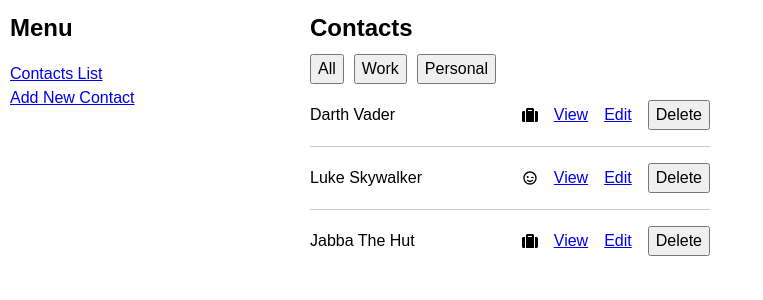
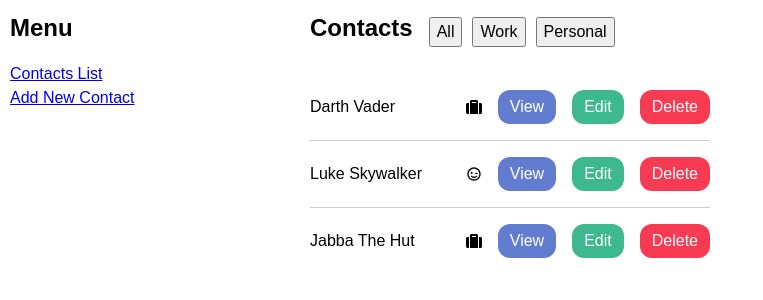
Before and after one commit to boolean-uk/react-address-book, a React (Create React App) app: page / in a window 1280 px wide. Shown: the top 300 px of the page, without its empty margins (0-763 px from the left). Built offline with nearby package versions, Linux system fonts and the light colour scheme; data requests are answered from the project's data file.

Commit message:
added some css for buttons and meetings page

```diff
--- a/src/components/ContactsEdit.js
+++ b/src/components/ContactsEdit.js
@@ -168,7 +168,7 @@ function ContactsEdit({ contacts, setContacts }) {
       </div>
 
       <div className="actions-section">
-        <button className="button blue" type="submit">
+        <button className="btn edit" type="submit">
           Edit Contact
         </button>
       </div>
--- a/src/components/ContactsList.js
+++ b/src/components/ContactsList.js
@@ -65,18 +65,22 @@ function ContactsList({ contacts, setContacts }) {
 
   return (
     <>
-      <header>
+      <header className="title-and-btns">
         <h2>Contacts</h2>
-      </header>
         <div className="filter-container">
-        <button onClick={() => setSearchParams({ type: ["work", "personal"] })}>
+          <button
+            onClick={() => setSearchParams({ type: ["work", "personal"] })}
+          >
             All
           </button>
-        <button onClick={() => setSearchParams({ type: "work" })}>Work</button>
+          <button onClick={() => setSearchParams({ type: "work" })}>
+            Work
+          </button>
           <button onClick={() => setSearchParams({ type: "personal" })}>
             Personal
           </button>
         </div>
+      </header>
       <ul className="contacts-list">
         {filteredContacts.map((contact, index) => {
           const { firstName, lastName, id, type } = contact;
@@ -86,9 +90,18 @@ function ContactsList({ contacts, setContacts }) {
                 {firstName} {lastName}
               </p>
               {type === "work" ? <FaSuitcase /> : <BiWinkSmile />}
-              <Link to={`/contacts/${id}`}>View</Link>
-              <Link to={`/contacts/edit/${id}`}>Edit</Link>
-              <button onClick={() => confirmDelete(contact)}>Delete</button>
+              <Link to={`/contacts/${id}`} className="btn view">
+                View
+              </Link>
+              <Link to={`/contacts/edit/${id}`} className="btn edit">
+                Edit
+              </Link>
+              <button
+                onClick={() => confirmDelete(contact)}
+                className="btn delete"
+              >
+                Delete
+              </button>
             </li>
           );
         })}
--- a/src/components/Meetings.js
+++ b/src/components/Meetings.js
@@ -85,12 +85,15 @@ function Meeting() {
   };
 
   return (
-    <>
+    <section className="meetings-container">
+      <div>
+        <div className="title-and-btns">
           <h1>Meetings</h1>
           <button onClick={() => navigate(-1)}>Back</button>
+        </div>
         <form className="form-stack contact-form" onSubmit={handleSubmit}>
           <h2>Add New Meeting</h2>
-        <label htmlFor="date">Date</label>
+          <label htmlFor="date">Date:</label>
           <input
             id="date"
             name="date"
@@ -99,7 +102,7 @@ function Meeting() {
             value={newMeeting.date}
             onChange={handleChange}
           />
-        <label htmlFor="time">Time</label>
+          <label htmlFor="time">Time:</label>
 
           <input
             id="time"
@@ -109,7 +112,7 @@ function Meeting() {
             value={newMeeting.time}
             onChange={handleChange}
           />
-        <label htmlFor="location">Location</label>
+          <label htmlFor="location">Location:</label>
           <input
             id="location"
             name="location"
@@ -118,13 +121,16 @@ function Meeting() {
             value={newMeeting.location}
             onChange={handleChange}
           />
+
           <div className="actions-section">
             <button className="button blue" type="submit">
               Add Meeting
             </button>
           </div>
         </form>
+      </div>
 
+      <div>
         <h2>
           {!contact && "Meetings"}
           {contact && `Meetings for ${contact.firstName} ${contact.lastName}`}
@@ -136,7 +142,8 @@ function Meeting() {
               return <SingleMeeting key={meeting.id} {...meeting} />;
             })}
         </ul>
-    </>
+      </div>
+    </section>
   );
 }
 
--- a/src/styles/styles.css
+++ b/src/styles/styles.css
@@ -253,7 +253,7 @@ button {
 .delete-confirm {
   width: 310px;
   height: 50px;
-  background-color: lightcoral;
+  background-color: #f83a53;
   border-radius: 12px;
   visibility: hidden;
   display: flex;
@@ -266,3 +266,48 @@ button {
   display: flex;
   gap: 10px;
 }
+
+.meetings-container {
+  display: grid;
+  grid-template-columns: 1fr 1fr;
+}
+
+.title-and-btns {
+  display: flex;
+  gap: 16px;
+  align-items: center;
+  margin-bottom: 20px;
+}
+
+.btn {
+  text-decoration: none;
+  color: #fff;
+  border: none;
+  border-radius: 12px;
+  padding: 5px 12px;
+  transition: all 1s;
+}
+
+.delete {
+  background-color: #f83a53;
+}
+
+.delete:hover {
+  background-color: #fa7587;
+}
+
+.view {
+  background-color: #627dd0;
+}
+
+.view:hover {
+  background-color: #91a4de;
+}
+
+.edit {
+  background-color: #3db88f;
+}
+
+.edit:hover {
+  background-color: #85d6bb;
+}
```
Lines whose indentation alone changed are shown as unchanged.
